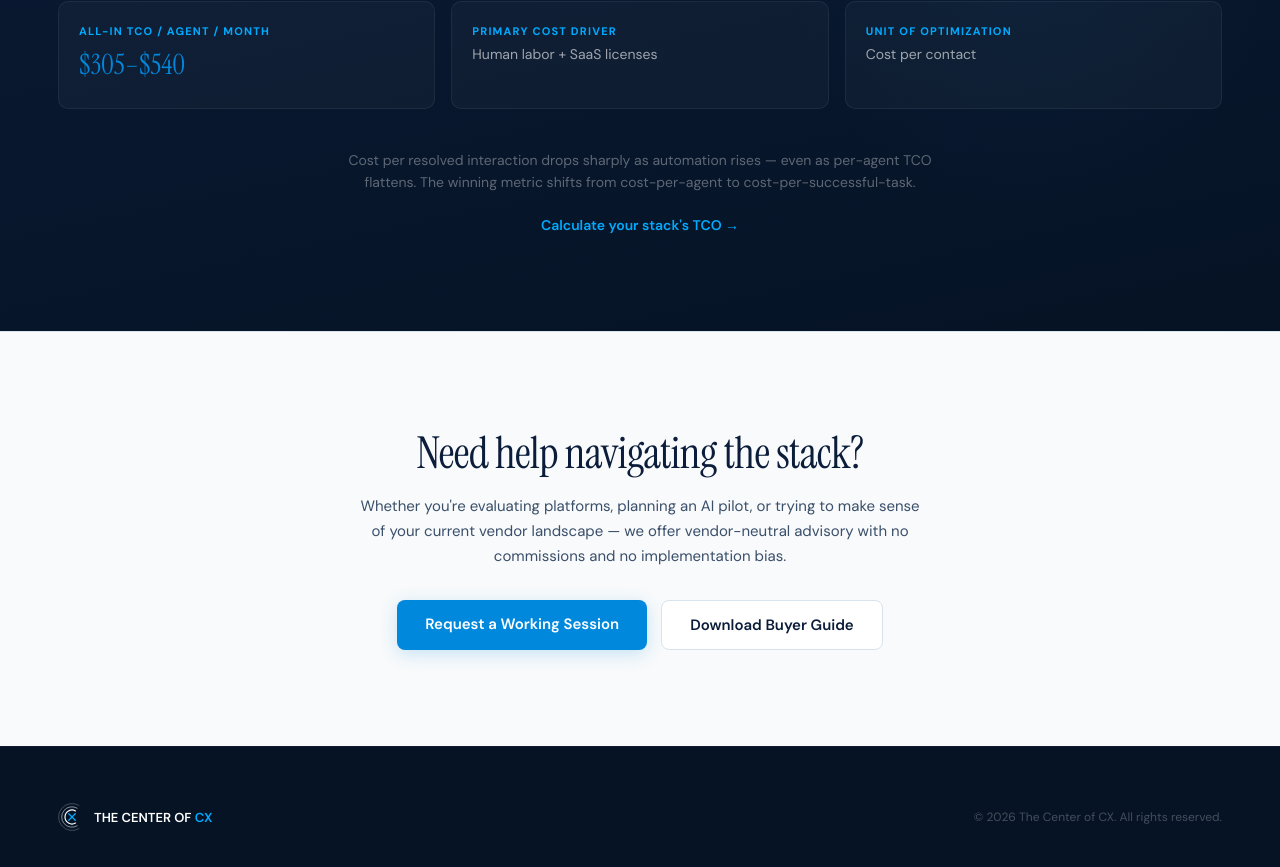
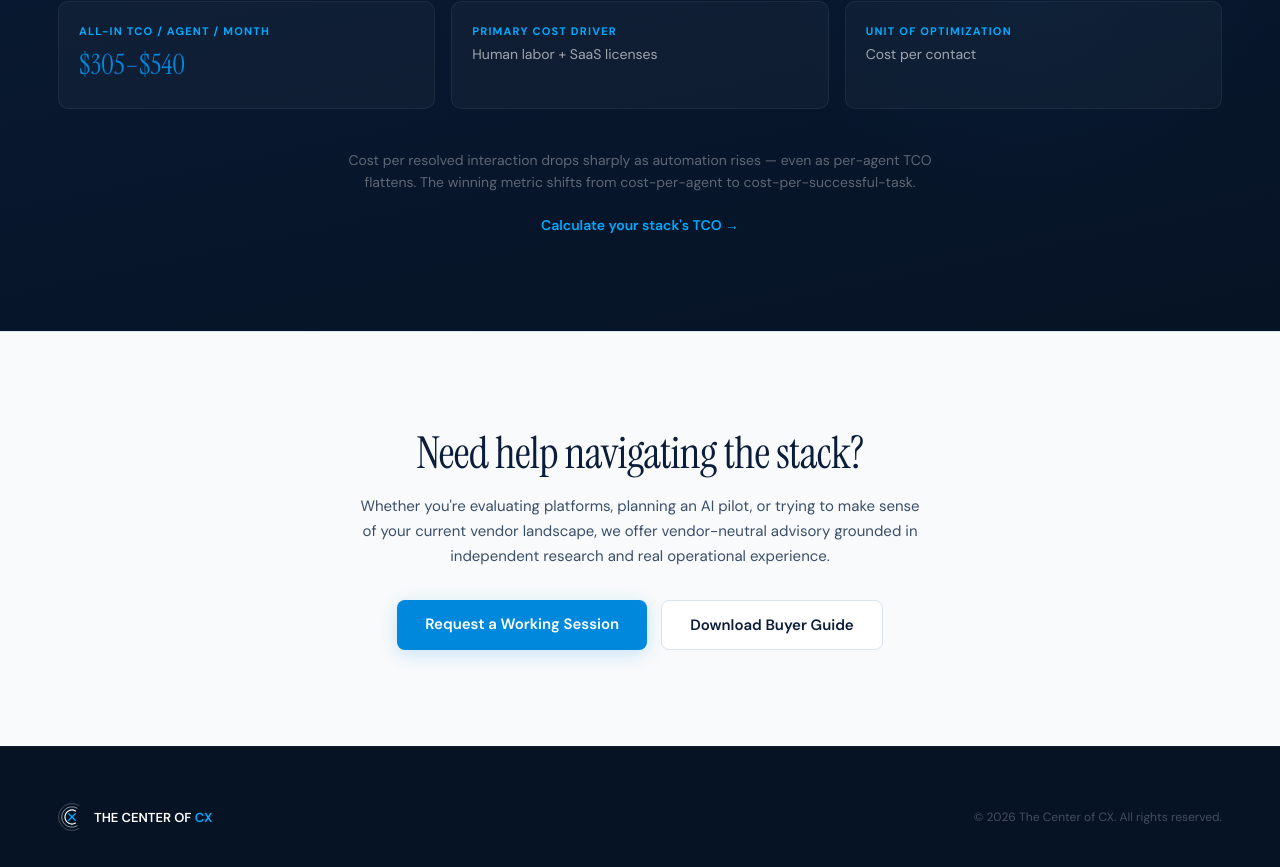
Before and after one commit to thomasbakerj-lgtm/CENTER-OF-CX, a React (Vite) app: page /platforms-and-tech in a window 1280 px wide. Shown: the part 5000-5867 px from the top of the page. Built offline with nearby package versions, Linux system fonts and the light colour scheme.

Commit message:
Update PlatformsTech.jsx

```diff
--- a/PlatformsTech.jsx
+++ b/PlatformsTech.jsx
@@ -481,7 +481,7 @@ function CTA() {
           <div style={{ textAlign: "center", maxWidth: 560, margin: "0 auto" }}>
             <Title>Need help navigating the stack?</Title>
             <p style={{ fontSize: 15, color: SLATE, lineHeight: 1.65, margin: "8px 0 32px", fontFamily: "'DM Sans', sans-serif" }}>
-              Whether you're evaluating platforms, planning an AI pilot, or trying to make sense of your current vendor landscape — we offer vendor-neutral advisory with no commissions and no implementation bias.
+              Whether you're evaluating platforms, planning an AI pilot, or trying to make sense of your current vendor landscape, we offer vendor-neutral advisory grounded in independent research and real operational experience.
             </p>
             <div style={{ display: "flex", justifyContent: "center", gap: 14, flexWrap: "wrap" }}>
               <a href="/contact" style={{ background: ELECTRIC, color: "#fff", fontSize: 15, fontWeight: 600, padding: "14px 28px", borderRadius: 8, fontFamily: "'DM Sans', sans-serif", boxShadow: `0 4px 18px rgba(0,136,221,0.2)` }}>Request a Working Session</a>
```
